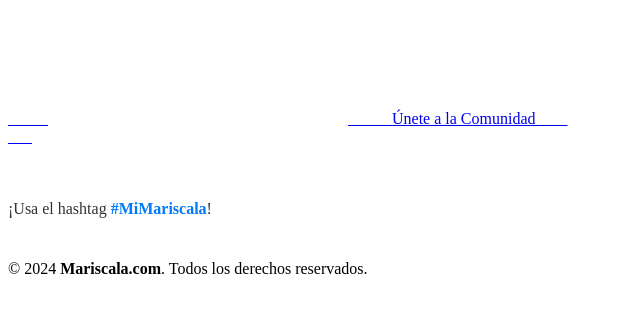
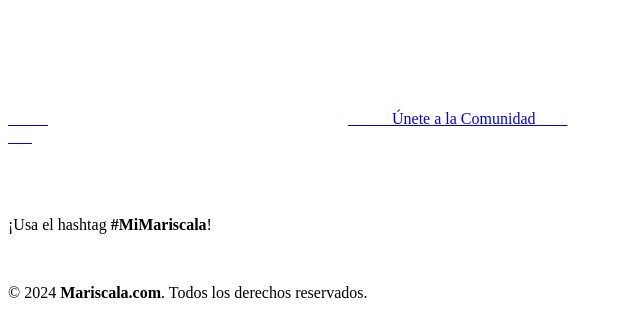
Before and after one commit to EncryptoB/mca.com, a plain HTML site: page index.html in a window 1280 px wide. Shown: the part 462-798 px from the top of the page, without its empty margins (0-640 px from the left). Drawn offline with Linux system fonts and the light colour scheme.

Commit message:
Update styles.css

```diff
--- a/styles.css
+++ b/styles.css
@@ -50,7 +50,7 @@ header h1 {
   width: 230px;
   height: 55px;
   background: #007bff;
-D color: #fff;
+  color: #fff;
   font-size: 1rem;
   font-weight: 500;
   text-decoration: none;
@@ -89,15 +89,3 @@ D color: #fff;
   border-top: 1px solid #ddd;
   background: #fafafa;
 }
-
-/* ===== Estilos del Hashtag (NUEVO) ===== */
-.hashtag-promo {
-  font-weight: 500;
-  margin-top: 0;
-  margin-bottom: 8px; /* Añade espacio entre el hashtag y el copyright */
-  color: #333; /* Un gris un poco más oscuro */
-}
-
-.hashtag-promo strong {
-  color: #007bff; /* Usa el color azul principal */
-}
```
